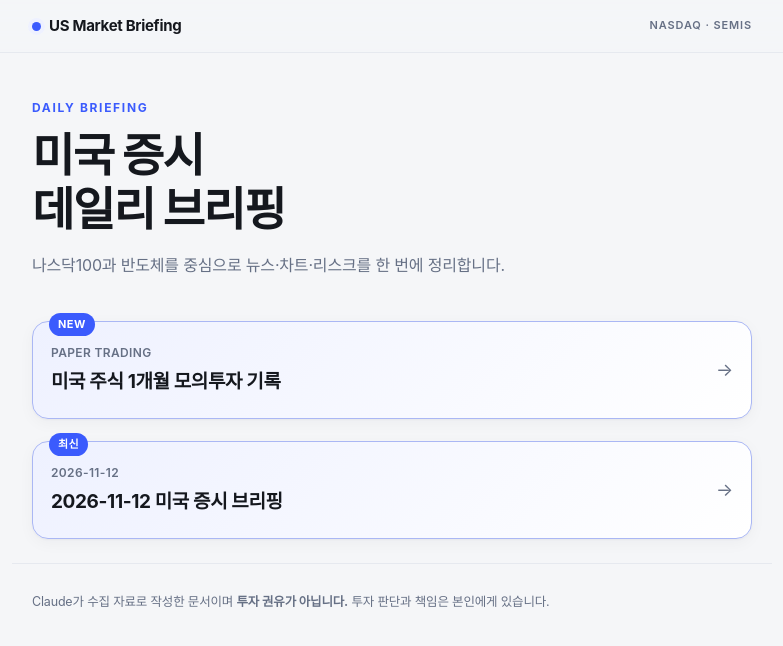
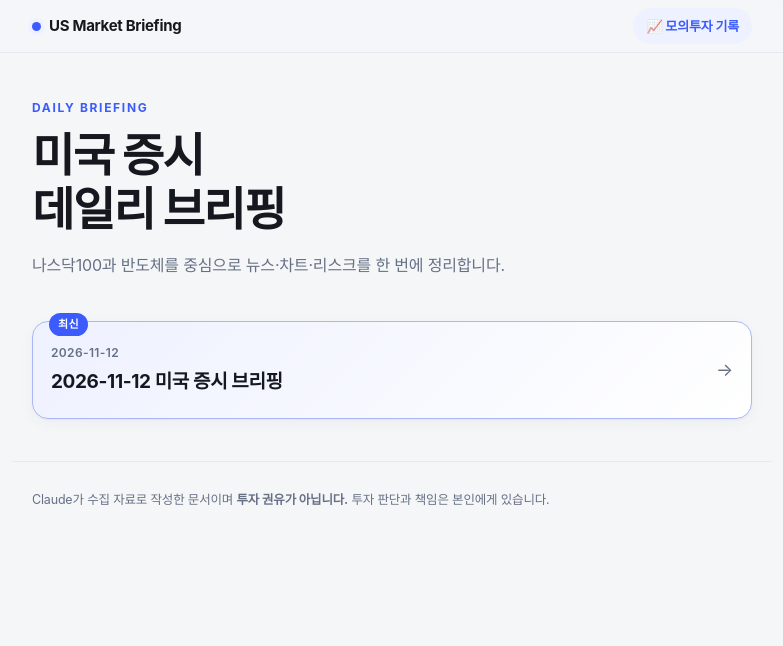
Before and after one commit to Halim2233/market-briefing, a Jekyll site: the page built from docs/index.md, in a window 1280 px wide. Shown: the top 646 px of the page, without its empty margins (248-1031 px from the left). Built offline with Jekyll 4.4.1, drawn with Linux system fonts in a browser that asks for light colours; some web fonts are replaced.

Commit message:
Move paper-trading link to top bar and paginate report list
Co-Authored-By: Claude Sonnet 5.5 <noreply@anthropic.com>

```diff
--- a/docs/_layouts/default.html
+++ b/docs/_layouts/default.html
@@ -14,7 +14,9 @@
   <header class="topbar">
     <div class="wrap topbar-in">
       <a class="brand" href="{{ '/' | relative_url }}"><span class="dot"></span>US Market Briefing</a>
-      <span class="tag">NASDAQ · SEMIS</span>
+      <nav class="topnav">
+        <a class="navbtn{% if page.url contains '/paper' %} on{% endif %}" href="{{ '/paper/' | relative_url }}">📈 모의투자 기록</a>
+      </nav>
     </div>
   </header>
 
--- a/docs/_layouts/home.html
+++ b/docs/_layouts/home.html
@@ -7,17 +7,8 @@ layout: default
   <p class="lead">나스닥100과 반도체를 중심으로 뉴스·차트·리스크를 한 번에 정리합니다.</p>
 </section>
 
-<section class="list">
-  <a class="card-link latest" href="{{ '/paper/' | relative_url }}">
-    <span class="badge">NEW</span>
-    <span class="d">PAPER TRADING</span>
-    <span class="t">미국 주식 1개월 모의투자 기록</span>
-    <span class="arrow">→</span>
-  </a>
-</section>
-
 {% assign reports = site.pages | where_exp: "p", "p.path contains 'reports/'" | sort: "path" | reverse %}
-<section class="list">
+<section class="list" id="reports" data-per-page="10">
   {% for r in reports %}
   <a class="card-link{% if forloop.first %} latest{% endif %}" href="{{ r.url | relative_url }}">
     {% if forloop.first %}<span class="badge">최신</span>{% endif %}
@@ -27,3 +18,4 @@ layout: default
   </a>
   {% endfor %}
 </section>
+<nav class="pager" id="pager" aria-label="페이지"></nav>
--- a/docs/assets/app.js
+++ b/docs/assets/app.js
@@ -171,3 +171,33 @@
   if (document.readyState === 'loading') document.addEventListener('DOMContentLoaded', run);
   else run();
 })();
+
+
+/* 홈 목록 페이지네이션 (HTML에는 전부 있고, 화면에서만 나눠 보여준다 — JS 실패 시 전체 표시) */
+(function () {
+  var box = document.getElementById('reports'), pager = document.getElementById('pager');
+  if (!box || !pager) return;
+  var cards = Array.prototype.slice.call(box.querySelectorAll('.card-link'));
+  var per = parseInt(box.getAttribute('data-per-page'), 10) || 10;
+  var pages = Math.ceil(cards.length / per);
+  if (pages <= 1) return;
+  function go(n, push) {
+    n = Math.max(1, Math.min(pages, n));
+    cards.forEach(function (c, i) { c.style.display = (i >= (n - 1) * per && i < n * per) ? '' : 'none'; });
+    pager.innerHTML = '';
+    function btn(label, target, opts) {
+      var b = document.createElement('button');
+      b.textContent = label; b.type = 'button';
+      if (opts && opts.on) { b.className = 'on'; b.setAttribute('aria-current', 'page'); }
+      if (opts && opts.dis) b.disabled = true;
+      b.onclick = function () { go(target, true); window.scrollTo(0, 0); };
+      pager.appendChild(b);
+    }
+    btn('‹', n - 1, { dis: n === 1 });
+    for (var i = 1; i <= pages; i++) btn(String(i), i, { on: i === n });
+    btn('›', n + 1, { dis: n === pages });
+    if (push) { try { history.replaceState(null, '', n === 1 ? location.pathname : '#p' + n); } catch (e) {} }
+  }
+  var m = /^#p(\d+)$/.exec(location.hash);
+  go(m ? parseInt(m[1], 10) : 1, false);
+})();
--- a/docs/assets/style.css
+++ b/docs/assets/style.css
@@ -184,3 +184,13 @@ details.fold li a { font-weight: 600; }
   .report-body h2 { font-size: 24px; }
 }
 @media (prefers-reduced-motion: reduce) { html { scroll-behavior: auto; } .card-link { transition: none; } }
+
+/* ───────── 상단 메뉴 · 페이지네이션 ───────── */
+.topnav { display: flex; gap: 8px; }
+.navbtn { font-size: 13px; font-weight: 700; padding: 6px 12px; border-radius: 99px; background: var(--accent-soft); color: var(--accent); border: 1px solid transparent; white-space: nowrap; }
+.navbtn:hover, .navbtn.on { text-decoration: none; border-color: var(--accent); }
+.pager { display: flex; flex-wrap: wrap; justify-content: center; gap: 6px; margin: 18px 0 8px; }
+.pager button { min-width: 38px; height: 38px; padding: 0 12px; border-radius: 10px; border: 1px solid var(--line); background: var(--surface); color: var(--text); font: inherit; font-size: 14px; font-weight: 600; cursor: pointer; }
+.pager button:hover:not(:disabled) { border-color: var(--accent); }
+.pager button.on { background: var(--accent); border-color: var(--accent); color: #fff; }
+.pager button:disabled { opacity: .4; cursor: default; }
```
